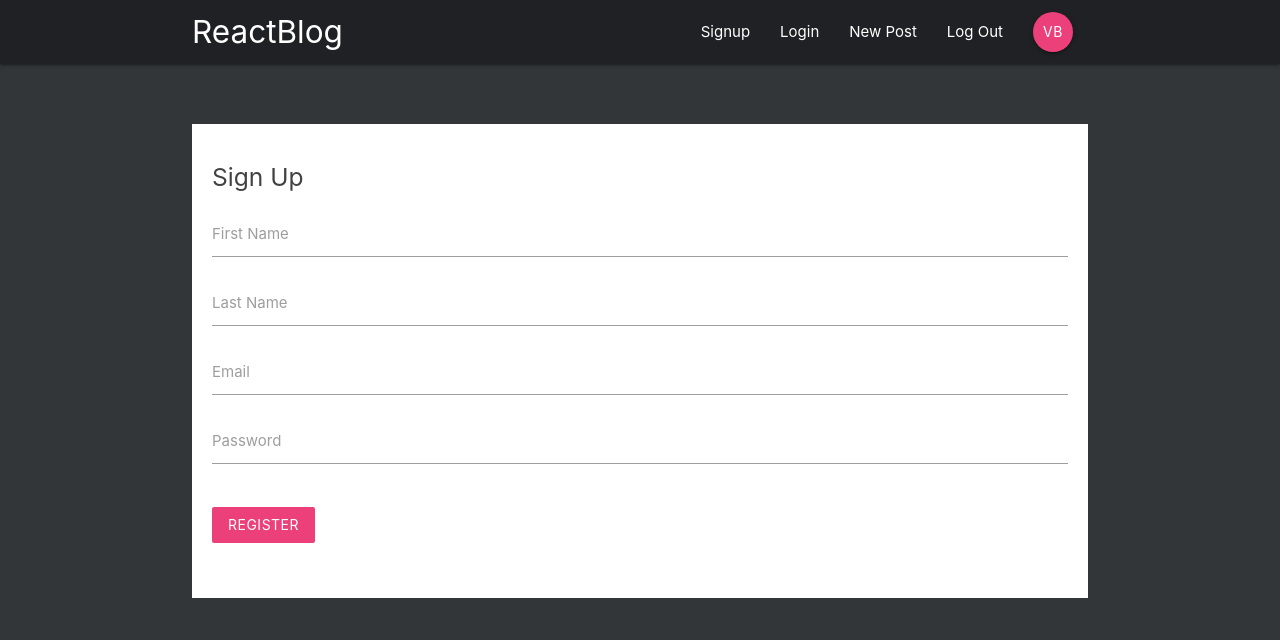
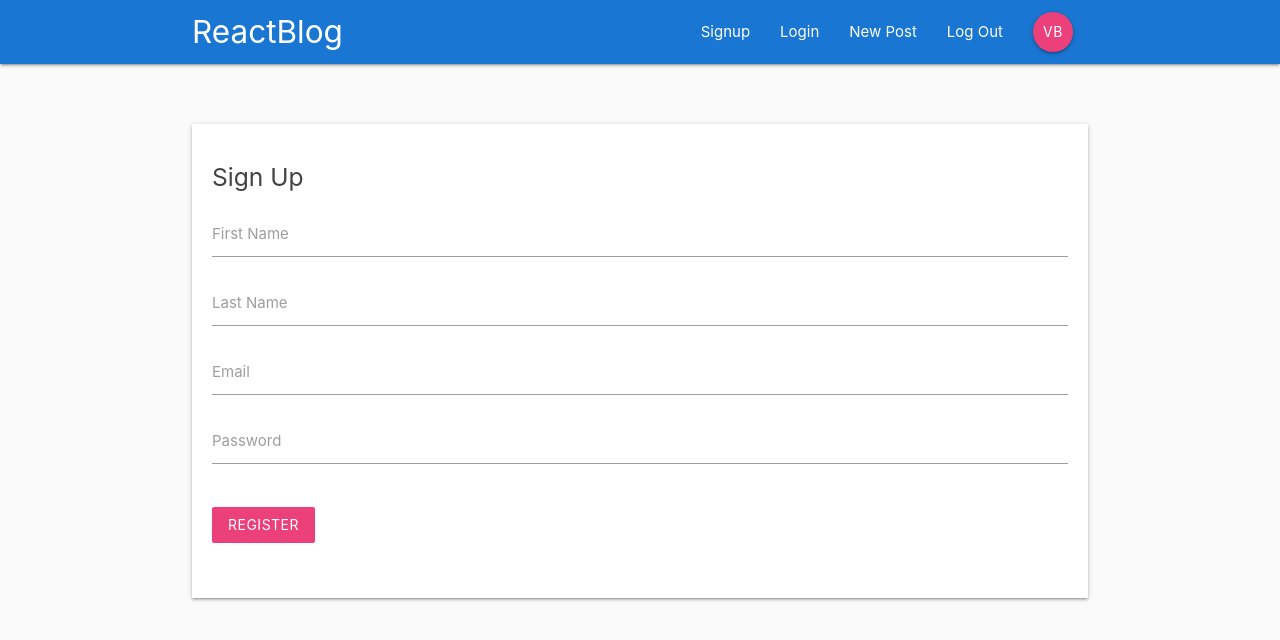
Before and after one commit to hexblend/ReactFirebaseBlog, a React (Create React App) app: page /signup in a window 1280 px wide. Shown: the top 640 px of the page. Built offline with nearby package versions, Linux system fonts and the light colour scheme.

Commit message:
Everything done before adding redux

```diff
--- a/src/components/auth/SignIn.js
+++ b/src/components/auth/SignIn.js
@@ -20,7 +20,7 @@ class SignIn extends Component {
     render() {
         return (
             <div className="container">
-                <form onSubmit={this.handleSubmit} className="white">
+                <form onSubmit={this.handleSubmit} className="white z-depth-1">
                     <h5 className="grey-text text-darken-3">Sign In</h5>
                     <div className="input-field">
                         <label htmlFor="email">Email</label>
--- a/src/components/auth/SignUp.js
+++ b/src/components/auth/SignUp.js
@@ -22,7 +22,7 @@ class SignUp extends Component {
     render() {
         return (
             <div className="container">
-                <form onSubmit={this.handleSubmit} className="white">
+                <form onSubmit={this.handleSubmit} className="white z-depth-1">
                     <h5 className="grey-text text-darken-3">Sign Up</h5>
                     <div className="input-field">
                         <label htmlFor="firstName">First Name</label>
--- a/src/components/layout/Navbar.js
+++ b/src/components/layout/Navbar.js
@@ -7,7 +7,7 @@ import SignedOutLinks from './SignedOutLinks';
 
 const Navbar = () => {
     return (
-        <nav className="nav-wrapper" style={{ 'background': '#202124'}}>
+        <nav className="nav-wrapper blue darken-2" style={{ 'background': '#202124'}}>
             <div className="container">
                 <Link to='/' className="brand-logo">ReactBlog</Link>
                 <SignedInLinks />
--- a/src/components/posts/CreatePost.js
+++ b/src/components/posts/CreatePost.js
@@ -20,7 +20,7 @@ class CreatePost extends Component {
     render() {
         return (
             <div className="container">
-                <form onSubmit={this.handleSubmit} className="white">
+                <form onSubmit={this.handleSubmit} className="white z-depth-1">
                     <h5 className="grey-text text-darken-3">New Post</h5>
                     <div className="input-field">
                         <label htmlFor="title">Title</label>
--- a/src/components/posts/PostDetails.js
+++ b/src/components/posts/PostDetails.js
@@ -6,7 +6,7 @@ const PostDetails = (props) => {
 
     return (
         <div className="container section post-details">
-            <div className="card z-depth-0">
+            <div className="card z-depth-1">
                 <div className="card-content">
                     <span className="card-title">Post Title - {post_id}</span>
                     <p>Lorem ipsum dolor sit amet consectetur adipisicing elit. Unde pariatur aperiam deserunt ab. In ea ut fuga repellat totam! Non mollitia delectus maxime voluptate. Consequuntur facere ut sunt vel quaerat.</p>
--- a/src/components/posts/PostSummary.js
+++ b/src/components/posts/PostSummary.js
@@ -2,7 +2,7 @@ import React from 'react';
 
 const PostSummary = () => {
     return (
-        <div className="card z-deph-0 project-summary">
+        <div className="card z-depth-1 project-summary">
             <div className="card-content grey-text text-darken-3">
                 <span className="card-title">Post Title</span>
                 <p>Posted by Vlad Bibire</p>
--- a/src/index.css
+++ b/src/index.css
@@ -6,8 +6,7 @@ body {
     sans-serif;
   -webkit-font-smoothing: antialiased;
   -moz-osx-font-smoothing: grayscale;
-  background-color: #323639;
-  color: #fff;
+  background-color: #fafafa;
 }
 
 code {
```
Also changed, not shown: public/img/mario-bg.png (deleted).
